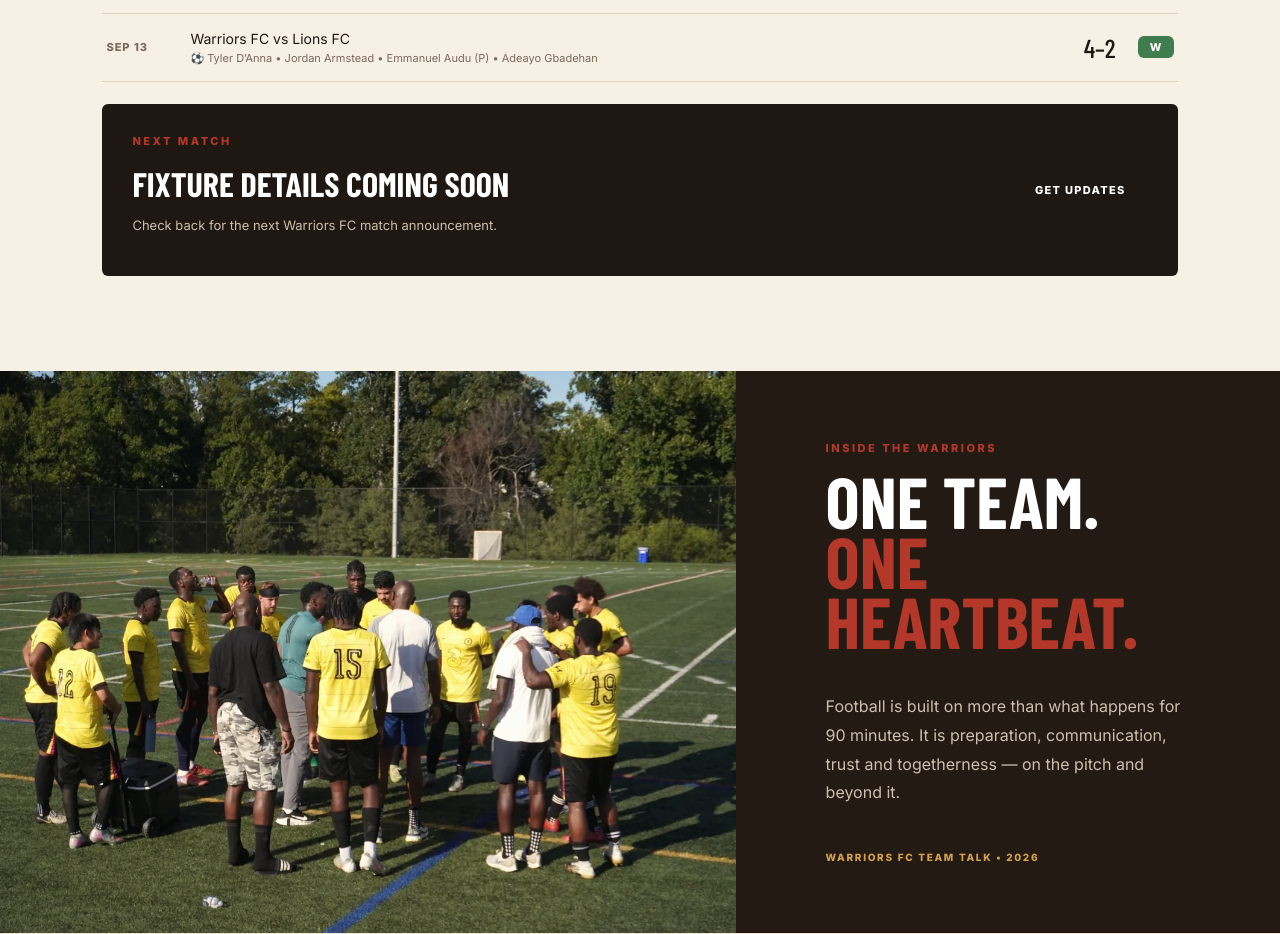
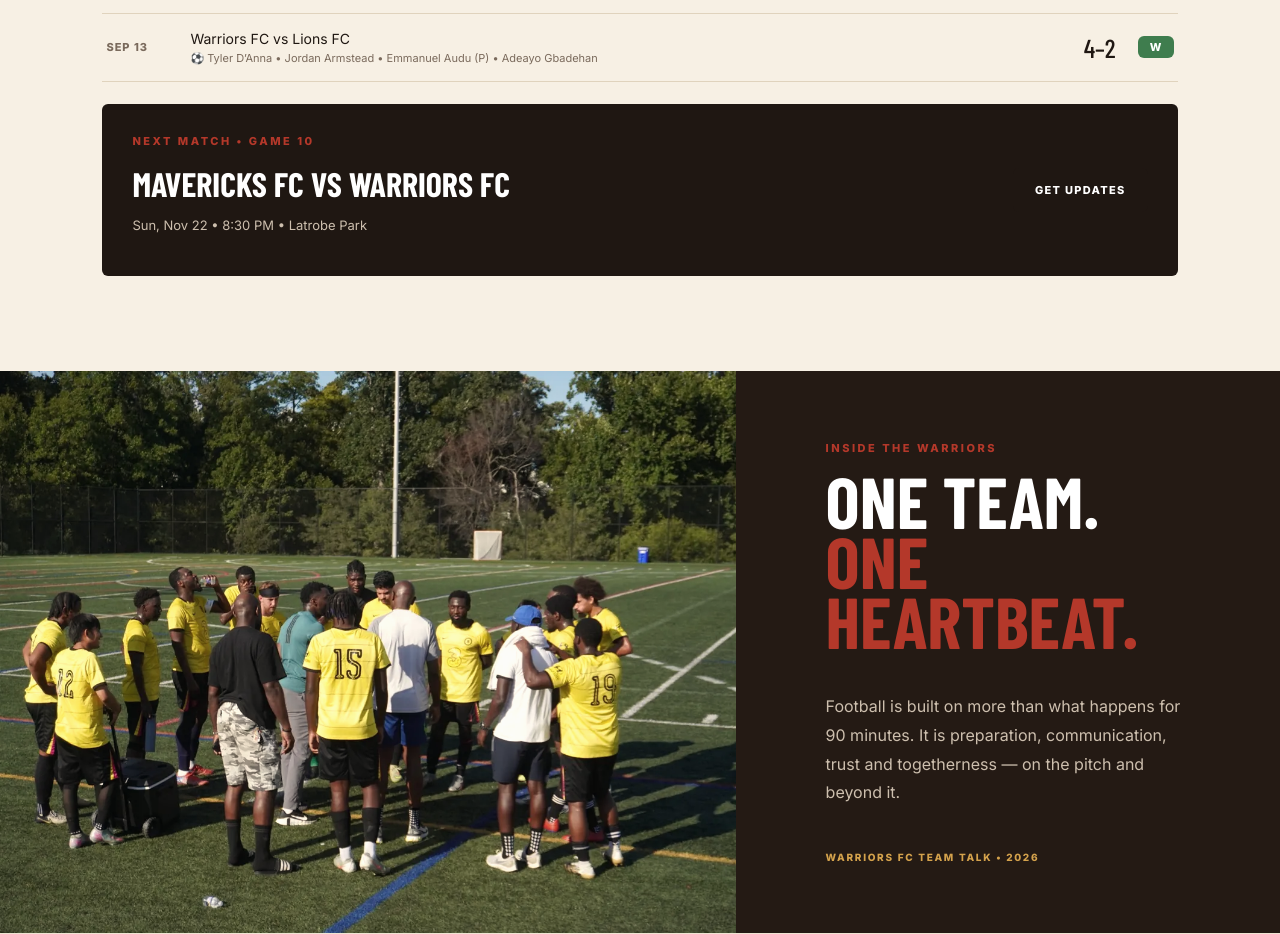
Before and after one commit to hosumah/warriors_fc_website, a plain HTML site: page index.html in a window 1280 px wide. Shown: the part 1965-2899 px from the top of the page. Drawn offline with nearby package versions, Linux system fonts and the light colour scheme; a web font is replaced by a local one.

Commit message:
Add season fixtures and auto-updating next match (Mavericks FC, Nov 22)
Co-Authored-By: Claude Opus 5.5 <noreply@anthropic.com>
Claude-Session: https://claude.ai/code/session_01Ni89vuZnHvs3vMRPAidJqQ

```diff
--- /dev/null
+++ b/data/fixtures.js
@@ -0,0 +1,16 @@
+// Season schedule. The "Next Match" box shows the first game that hasn't kicked off yet
+// (it moves on about 3 hours after kickoff). Times are Eastern. Use venue: "TBD" if unknown.
+window.WFC_FIXTURES = [
+  { game: 1,  date: "2026-09-13", time: "16:00", home: "Lions FC",          away: "Warriors FC",  venue: "Troy Park #2" },
+  { game: 2,  date: "2026-09-20", time: "18:00", home: "Silver Spring Utd", away: "Warriors FC",  venue: "Troy Park #2" },
+  { game: 3,  date: "2026-10-04", time: "16:30", home: "CF Phoenix",        away: "Warriors FC",  venue: "Latrobe Park" },
+  { game: 4,  date: "2026-10-11", time: "16:00", home: "Warriors FC",       away: "Jessup FC",    venue: "Oakland Mills HS" },
+  { game: 5,  date: "2026-10-18", time: "16:30", home: "Pelayo FC",         away: "Warriors FC",  venue: "Latrobe Park" },
+  { game: 6,  date: "2026-10-25", time: "18:00", home: "Warriors FC",       away: "Cheverly FC",  venue: "Troy Park #2" },
+  { game: 7,  date: "2026-11-01", time: "16:00", home: "Warriors FC",       away: "Ittihad FC",   venue: "Troy Park #2" },
+  { game: 8,  date: "2026-11-08", time: "16:00", home: "Terebinth FC",      away: "Warriors FC",  venue: "Hammond HS" },
+  { game: 9,  date: "2026-11-15", time: "20:30", home: "Motionz FC",        away: "Warriors FC",  venue: "Latrobe Park" },
+  { game: 10, date: "2026-11-22", time: "20:30", home: "Mavericks FC",      away: "Warriors FC",  venue: "Latrobe Park" },
+  { game: 11, date: "2026-11-29", time: "16:30", home: "Balto. Valors",     away: "Warriors FC",  venue: "Latrobe Park" },
+  { game: 12, date: "2026-12-06", time: "14:00", home: "Bridge Sports",     away: "Warriors FC",  venue: "TBD" }
+];
--- a/index.html
+++ b/index.html
@@ -32,7 +32,7 @@
 <section id="matches" class="section">
   <div class="section-head"><div><p class="eyebrow">MATCH CENTER</p><h2>Latest Result</h2></div><a href="#results">Season results →</a></div>
   <div id="results"></div>
-  <div class="next-match"><div><p class="eyebrow">NEXT MATCH</p><h3>Fixture details coming soon</h3><p>Check back for the next Warriors FC match announcement.</p></div><a class="button dark" href="#contact">Get Updates</a></div>
+  <div class="next-match"><div id="next-match-info"><p class="eyebrow">NEXT MATCH • GAME 10</p><h3>Mavericks FC vs Warriors FC</h3><p>Sun, Nov 22 • 8:30 PM • Latrobe Park</p></div><a class="button dark" href="#contact">Get Updates</a></div>
 </section>
 
 <section class="team-feature">
@@ -76,6 +76,6 @@
 <footer><div><strong>WARRIORS FC</strong><p>Victory Through Harmony.</p></div><div class="footer-links"><a href="https://www.instagram.com/d_warriorsfc" target="_blank" rel="noopener">Instagram</a><a href="mailto:thewfc2026@gmail.com">thewfc2026@gmail.com</a><span>© 2026 Warriors FC</span></div></footer>
 <script>
 /* Load data and script with a cache-buster so new results and news always show up */
-['data/results.js','data/news.js','script.js'].forEach(function(f){document.write('<script src="'+f+'?v='+Date.now()+'"><\/script>')});
+['data/results.js','data/fixtures.js','data/news.js','script.js'].forEach(function(f){document.write('<script src="'+f+'?v='+Date.now()+'"><\/script>')});
 </script>
 </body></html>
--- a/script.js
+++ b/script.js
@@ -49,3 +49,19 @@ const menu=document.querySelector('.menu');const nav=document.querySelector('.si
   const when=iso=>new Date(iso+'T12:00:00').toLocaleDateString('en-US',{month:'short',day:'numeric',year:'numeric'}).toUpperCase();
   host.innerHTML=[...data].sort((a,b)=>b.date.localeCompare(a.date)).map(n=>`<article class="news-card"><div class="news-image"><img src="${esc(n.image||'assets/warriors-logo.webp')}" width="220" height="220" loading="lazy" decoding="async" alt="${n.image?'':'Warriors FC crest'}"></div><div><p class="eyebrow">${esc(n.tag)} • ${when(n.date)}</p><h3>${esc(n.title)}</h3>${n.body.map(p=>`<p>${esc(p)}</p>`).join('')}${n.link?`<a href="${esc(n.link.href)}">${esc(n.link.text)} →</a>`:''}</div></article>`).join('');
 })();
+
+(function renderNextMatch(){
+  const host=document.getElementById('next-match-info');
+  const data=window.WFC_FIXTURES;
+  if(!host||!data)return;
+  const esc=s=>String(s).replace(/[&<>"]/g,c=>({'&':'&amp;','<':'&lt;','>':'&gt;','"':'&quot;'}[c]));
+  // Kickoff in US Eastern time (EST -05:00 from Nov to mid-March, EDT -04:00 otherwise).
+  const kickoff=f=>{const m=+f.date.slice(5,7),off=(m>=11||m<=2)?'-05:00':'-04:00';return new Date(`${f.date}T${f.time}:00${off}`)};
+  const now=Date.now();
+  const next=[...data].sort((a,b)=>kickoff(a)-kickoff(b)).find(f=>kickoff(f).getTime()+3*3600e3>now);
+  if(!next){host.innerHTML='<p class="eyebrow">NEXT MATCH</p><h3>Season complete</h3><p>Thanks for supporting Warriors FC this season.</p>';return}
+  const d=new Date(next.date+'T12:00:00').toLocaleDateString('en-US',{weekday:'short',month:'short',day:'numeric'});
+  const [h,mi]=next.time.split(':').map(Number);
+  const t=`${(h%12)||12}:${String(mi).padStart(2,'0')} ${h<12?'AM':'PM'}`;
+  host.innerHTML=`<p class="eyebrow">NEXT MATCH${next.game?' • GAME '+next.game:''}</p><h3>${esc(next.home)} vs ${esc(next.away)}</h3><p>${d} • ${t} • ${esc(next.venue==='TBD'?'Venue TBD':next.venue)}</p>`;
+})();
```
